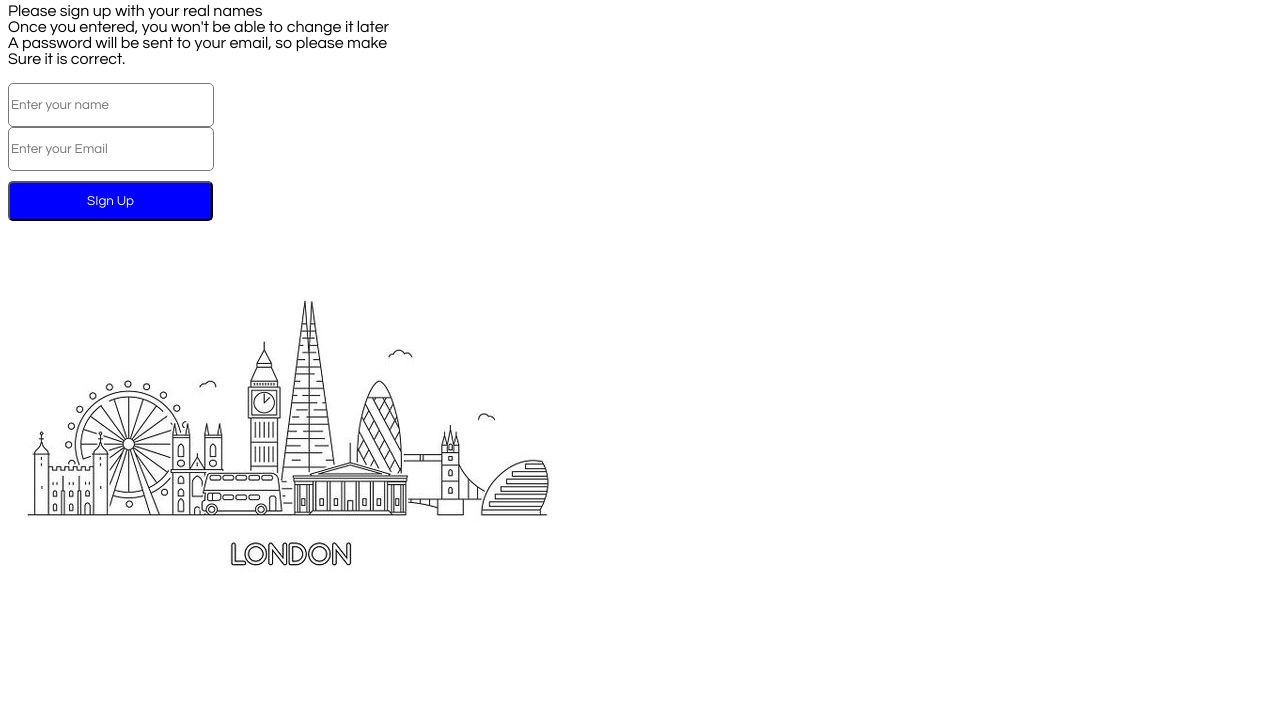
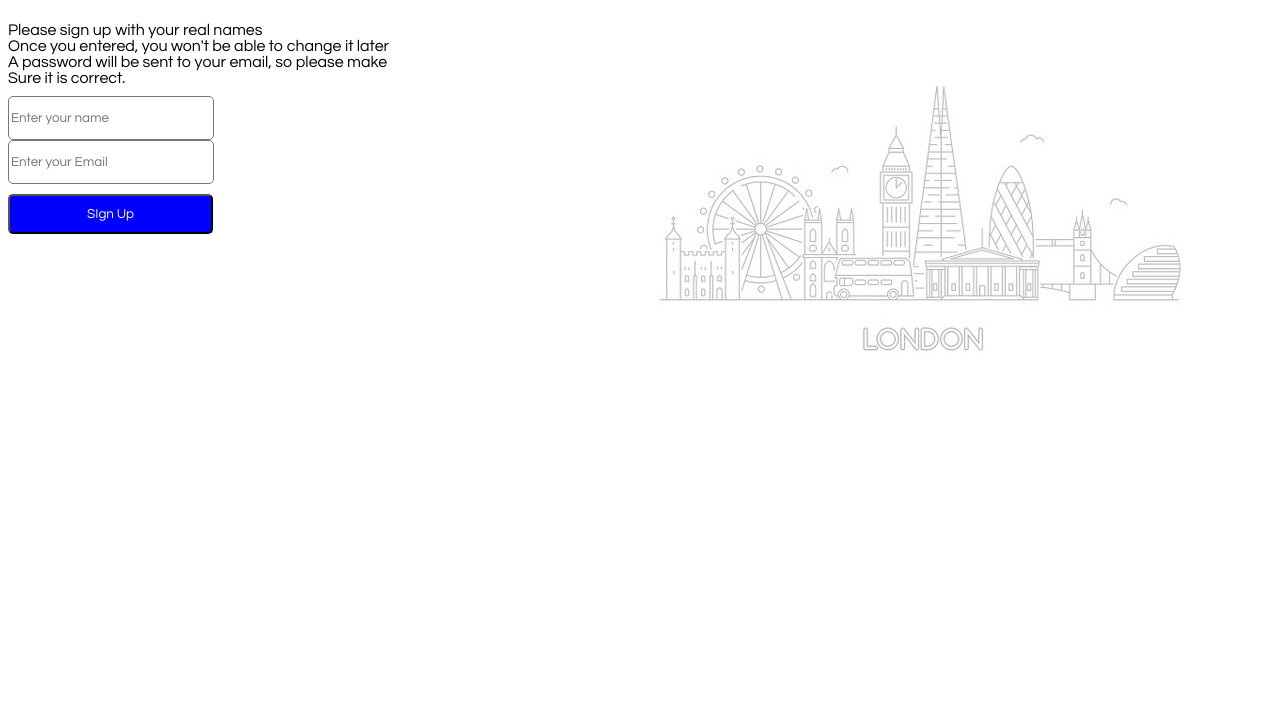
Before and after one commit to Priscy21/Priscy21.github.io, a plain HTML site: page wwr/iceUp.html in a window 1280 px wide. Shown: the part 92-800 px from the top of the page. Drawn offline with Linux system fonts and the light colour scheme.

Commit message:
One more ice challenge

```diff
--- a/wwr/iceUp.css
+++ b/wwr/iceUp.css
@@ -6,6 +6,7 @@ h1{
 }
 p{
     font-family:  'Questrial', sans-serif;
+    grid-column: 1/2;
 }
 
 .input-field{
@@ -20,6 +21,11 @@ p{
 
 
 }
+main{
+    display: grid;
+    grid-template-columns: 1fr 1fr;
+    grid-template-rows: 90px 90px;
+}
 .click{
     background-color: blue;
     margin-top: 10px;
@@ -31,8 +37,9 @@ p{
     font-family:  'Questrial', sans-serif;
 }
 .img{
-
-
+    grid-column: 2/2;
+    opacity: 0.3;
+    grid-row: 2/2;
 
 
 }
--- a/wwr/iceUp.html
+++ b/wwr/iceUp.html
@@ -8,6 +8,8 @@
     <link rel="stylesheet" href="iceUp.css">
 </head>
 <body>
+    <main>
+        <img class="img" src="London.jpg" alt="london">
    <h1>Sign Up</h1>
    <p>Please sign up with your real names<br>Once you entered, you won't be able to change it later<br>A password will be sent to your email, so please make<br>Sure it is correct.</p>
    <form>
@@ -15,6 +17,6 @@
     <input type="text" class="input-field" placeholder="Enter your Email">
     <button type="button" class="click">SIgn Up</button>
    </form>
-   <img class="img" src="London.jpg" alt="london">
+    </main>
 </body>
 </html>
```
